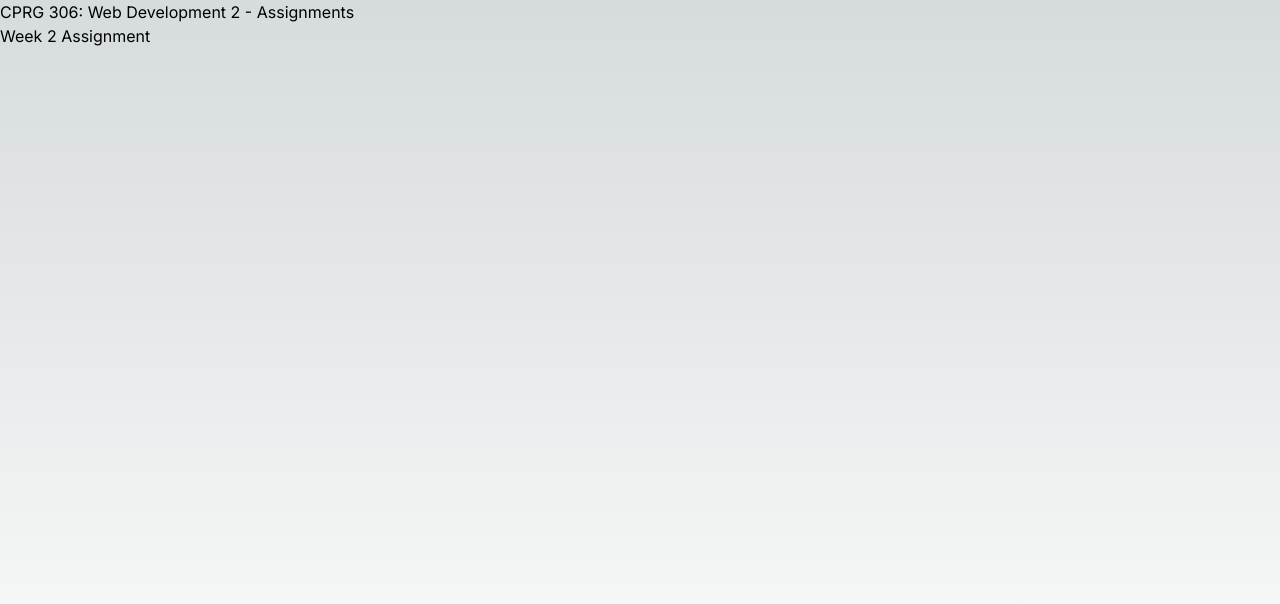
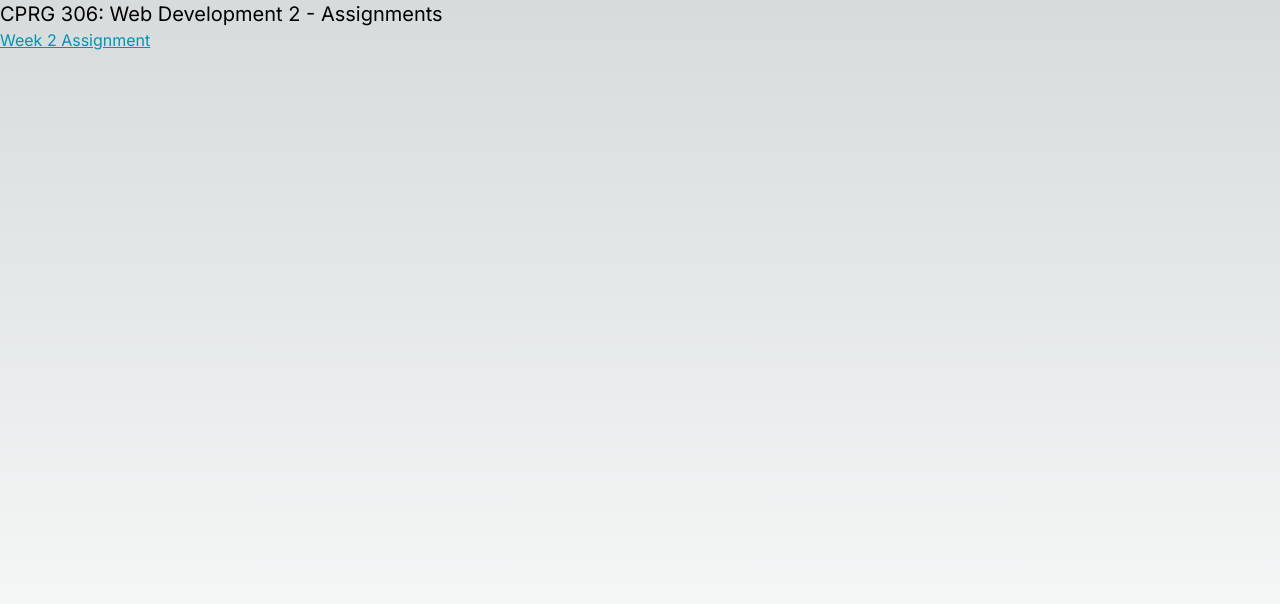
Before and after one commit to RudraYPatel/ShopList, a Next.js app: page / in a window 1280 px wide. Shown: the top 604 px of the page. Built offline with nearby package versions, Linux system fonts and the light colour scheme.

Commit message:
Third Commit

```diff
--- a/app/page.js
+++ b/app/page.js
@@ -4,10 +4,12 @@ import Link from "next/link";
 import Page from "./week-2/page";
 
 export default function Home() {
+  const linkStyles="underline text-cyan-600 hover:text-cyan-800"
+
   return(
     <main className="h-screen">
-      <h1>CPRG 306: Web Development 2 - Assignments</h1>
-      <Link href="./week-2">Week 2 Assignment</Link>
+      <h1 className="text-xl">CPRG 306: Web Development 2 - Assignments</h1>
+      <Link className={linkStyles} href="./week-2">Week 2 Assignment</Link>
     </main>
   );
 }
--- a/app/week-2/page.js
+++ b/app/week-2/page.js
@@ -3,7 +3,7 @@ import StudentInfo from "./student-info";
 export default function Page() {
     return(
         <main className="h-screen">
-            <h1>Shopping List</h1>
+            <h1 className="text-xl">Shopping List</h1>
             <StudentInfo />
         </main>
     );
--- a/app/week-2/student-info.js
+++ b/app/week-2/student-info.js
@@ -5,7 +5,7 @@ export default function StudentInfo() {
     return(
         <main>
             <p>Rudra Patel</p>
-            <Link href="https://github.com/https://github.com/RudraYPatel/cprg306-assignments">Github Link</Link>
+            <Link href="https://github.com/RudraYPatel/cprg306-assignments">Github Link</Link>
         </main>
     );
 }
```
